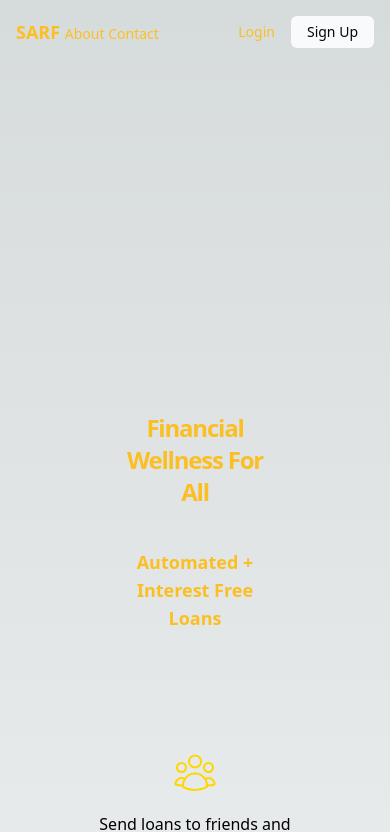
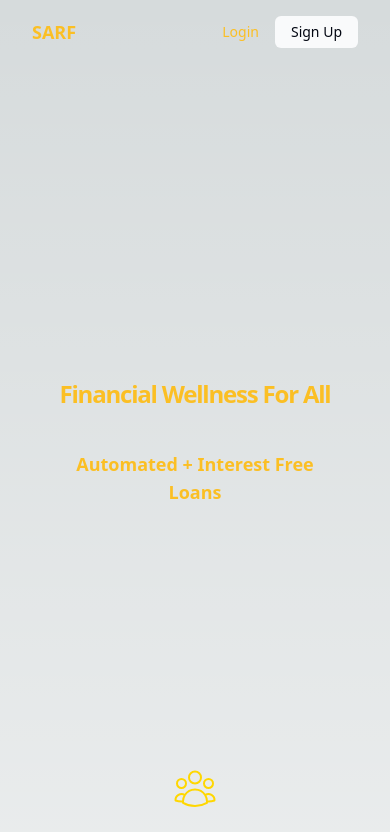
Before and after one commit to Munaiz123/Sarf_WebApp, a Next.js app: page / in a window 390 px wide. Shown: the top 832 px of the page. Built offline with nearby package versions, Linux system fonts and the light colour scheme.

Commit message:
added Sidebar for navigation. Sidebar is responsive but need to collapse it to a menu button for mobile screen sizes.

```diff
--- a/package.json
+++ b/package.json
@@ -7,7 +7,8 @@
     "build": "next build",
     "start": "next start",
     "lint": "next lint",
-    "build-css": "tailwindcss build watch -i src/app/globals.css -o public/index.css"
+    "build-css": "tailwindcss build watch -i src/app/globals.css -o public/index.css",
+    "watch-css": "tailwindcss build -i src/app/globals.css -o public/index.css --watch"
 
   },
   "dependencies": {
--- a/public/index.css
+++ b/public/index.css
@@ -855,11 +855,6 @@ video {
   background-color: rgb(251 191 36 / var(--tw-bg-opacity));
 }
 
-.bg-black {
-  --tw-bg-opacity: 1;
-  background-color: rgb(0 0 0 / var(--tw-bg-opacity));
-}
-
 .bg-gray-50 {
   --tw-bg-opacity: 1;
   background-color: rgb(249 250 251 / var(--tw-bg-opacity));
@@ -870,12 +865,18 @@ video {
   background-color: rgb(3 7 18 / var(--tw-bg-opacity));
 }
 
-.p-10 {
-  padding: 2.5rem;
+.bg-yellow-500 {
+  --tw-bg-opacity: 1;
+  background-color: rgb(234 179 8 / var(--tw-bg-opacity));
 }
 
 .p-4 {
   padding: 1rem;
+}
+
+.px-20 {
+  padding-left: 5rem;
+  padding-right: 5rem;
 }
 
 .px-3 {
@@ -1050,11 +1051,14 @@ input{
   color:black
 }
 
-main {
-  padding: 2.5rem;
+main{
+  /* @apply pr-20; */
+  /* display: flex */
 }
 
 body {
+  padding-left: 1rem;
+  padding-right: 1rem;
   color: rgb(var(--foreground-rgb));
   background: linear-gradient(
       to bottom,
@@ -1132,6 +1136,11 @@ body {
     grid-template-columns: repeat(3, minmax(0, 1fr));
   }
 
+  .md\:px-40 {
+    padding-left: 10rem;
+    padding-right: 10rem;
+  }
+
   .md\:px-6 {
     padding-left: 1.5rem;
     padding-right: 1.5rem;
--- a/src/app/UserContext.js
+++ b/src/app/UserContext.js
@@ -1,4 +1,5 @@
 "use client"
+
 import React, { createContext, useContext, useState } from 'react';
 import { useRouter } from 'next/navigation';
 
@@ -72,8 +73,8 @@ export const UserProvider = ({ children }) => {
 
 
   const logout = () =>{
+    push('/')
     setUser(initalState)
-    push('/')
     return
   }
 
--- a/src/app/dashboard/page.js
+++ b/src/app/dashboard/page.js
@@ -1,14 +1,17 @@
 
+"use client"
 import Link from "next/link"
 import React from "react"
+
+import withAuth from "../UserAuth"
 
 function Dashboard() {
 
     return (
-        <main className="p-10">
-            <h5>Dashboard</h5>
-      </main>
+        <div className="px-20 md:px-40">
+            <h1>Dashboard</h1>
+      </div>
     )
   }
 
-export default Dashboard
+export default withAuth(Dashboard)
--- a/src/app/globals.css
+++ b/src/app/globals.css
@@ -31,10 +31,13 @@ input{
 }
 
 main{
-  @apply p-10
+  /* @apply pr-20; */
+  /* display: flex */
+
 }
 
 body {
+  @apply px-4;
   color: rgb(var(--foreground-rgb));
   background: linear-gradient(
       to bottom,
--- a/src/app/page.js
+++ b/src/app/page.js
@@ -1,12 +1,11 @@
 import { LandingPage } from "../components/landing-page";
+import Sidebar from "../components/Sidebar"
 import React from "react";
-
 
 export default () => {
   return (
-    <main className="p-30">
+    <main >
       <LandingPage />
-
     </main>
   )
 }
--- a/src/components/Navbar.js
+++ b/src/components/Navbar.js
@@ -7,7 +7,7 @@ import Sidebar from './Sidebar'
 import { useUser } from '../app/UserContext'
 
 export default function NavBar() {
-  const {user, logout, login} = useUser()
+  const {user, logout} = useUser()
 
   useEffect(()=>{
     if(user.loggedIn) setIsLoggedIn(true)
@@ -15,25 +15,36 @@ export default function NavBar() {
 
   const [isLoggedIn, setIsLoggedIn] = useState(false)
 
-    return(
-      <nav className="px-4 md:px-6 py-4 flex items-center justify-between flex items-center gap-6">
-        <div>
+  const onClickLogout = () =>{
+    logout()
+    setIsLoggedIn(false)
+  }
+
+  return(
+      <nav className="p-4 flex items-center justify-between flex items-center gap-6">
+      { !isLoggedIn ?  <div>
           <Link className="font-bold text-lg" href="/"> SARF </Link>
-          <Link className="text-sm hover:underline scroll-smooth" href="#"> About</Link>
-          <Link className="text-sm hover:underline scroll-smooth" href="#"> Contact </Link>
+          {/* <Link className="text-sm hover:underline scroll-smooth" href="#"> About</Link> */}
+          {/* <Link className="text-sm hover:underline scroll-smooth" href="#"> Contact </Link> */}
+        </div>: <div></div>}
+
+
+        <div className="flex items-center gap-4">
+        {isLoggedIn ? <button className="text-sm font-medium hover:underline" onClick={onClickLogout}> Logout </button> :
+          <React.Fragment >
+            <Link className="text-sm font-medium hover:underline" href="/login"> Login </Link>
+            <Link className="inline-flex h-8 items-center justify-center rounded-md bg-gray-50 px-4 text-sm font-medium text-gray-950 transition-colors hover:bg-gray-100 focus:outline-none focus:ring-2 focus:ring-gray-950 focus:ring-offset-2 disabled:pointer-events-none disabled:opacity-50"
+              href="/signup"> Sign Up </Link>
+          </React.Fragment>
+        }
         </div>
-        <div className="flex items-center gap-4">
 
-        {isLoggedIn ?
-          <Link className="text-sm font-medium hover:underline" href="#"> Logout </Link>:
-          <Link className="text-sm font-medium hover:underline" href="/login"> Login </Link>
-        }
-
-          <Link className="inline-flex h-8 items-center justify-center rounded-md bg-gray-50 px-4 text-sm font-medium text-gray-950 transition-colors hover:bg-gray-100 focus:outline-none focus:ring-2 focus:ring-gray-950 focus:ring-offset-2 disabled:pointer-events-none disabled:opacity-50" href="/signup"> Sign Up </Link>
-        </div>
+        {isLoggedIn && <Sidebar />}
       </nav>
     )
 
 }
 
 /*<div className="px-4 md:px-6 py-4 flex items-center justify-between">*/
+
+// px-4 md:px-6
--- a/src/components/Sidebar.js
+++ b/src/components/Sidebar.js
@@ -9,19 +9,19 @@ export default function Component() {
   const [isPinned, setIsPinned] = useState(false)
   return (
     <div
-      className={`fixed top-0 left-0 bottom-0 bg-black p-4 flex flex-col justify-around items-center transition-all duration-300 ${
+      className={`fixed top-0 left-0 bottom-0 bg-yellow-500 p-4 flex flex-col justify-around items-center transition-all duration-300 ${
         isExpanded ? "w-64" : "w-16"
       } ${isPinned ? "static" : "fixed"}`}
       onMouseEnter={() => setIsExpanded(true)}
       onMouseLeave={() => !isPinned && setIsExpanded(false)}
     >
-      <button className="text-yellow-500">
+      <button>
         <HomeIcon className="w-8 h-8" />
       </button>
-      <button className="text-yellow-500">
+      <button>
         <DollarSignIcon className="w-8 h-8" />
       </button>
-      <button className="text-yellow-500">
+      <button>
         <WalletIcon className="w-8 h-8" />
       </button>
       <div className="flex items-center gap-2">
@@ -49,7 +49,7 @@ function DollarSignIcon(props) {
       height="24"
       viewBox="0 0 24 24"
       fill="none"
-      stroke="currentColor"
+      stroke="black"
       strokeWidth="2"
       strokeLinecap="round"
       strokeLinejoin="round"
@@ -70,7 +70,7 @@ function HomeIcon(props) {
       height="24"
       viewBox="0 0 24 24"
       fill="none"
-      stroke="currentColor"
+      stroke="black"
       strokeWidth="2"
       strokeLinecap="round"
       strokeLinejoin="round"
@@ -91,7 +91,7 @@ function PaperclipIcon(props) {
       height="24"
       viewBox="0 0 24 24"
       fill="none"
-      stroke="currentColor"
+      stroke="black"
       strokeWidth="2"
       strokeLinecap="round"
       strokeLinejoin="round"
@@ -111,7 +111,7 @@ function WalletIcon(props) {
       height="24"
       viewBox="0 0 24 24"
       fill="none"
-      stroke="currentColor"
+      stroke="black"
       strokeWidth="2"
       strokeLinecap="round"
       strokeLinejoin="round"
@@ -121,3 +121,7 @@ function WalletIcon(props) {
     </svg>
   )
 }
+
+// className="text-yellow-500"
+// className="text-yellow-500"
+// className="text-yellow-500"
```
Also changed, not shown: src/app/layout.js (+9 -6 lines).
